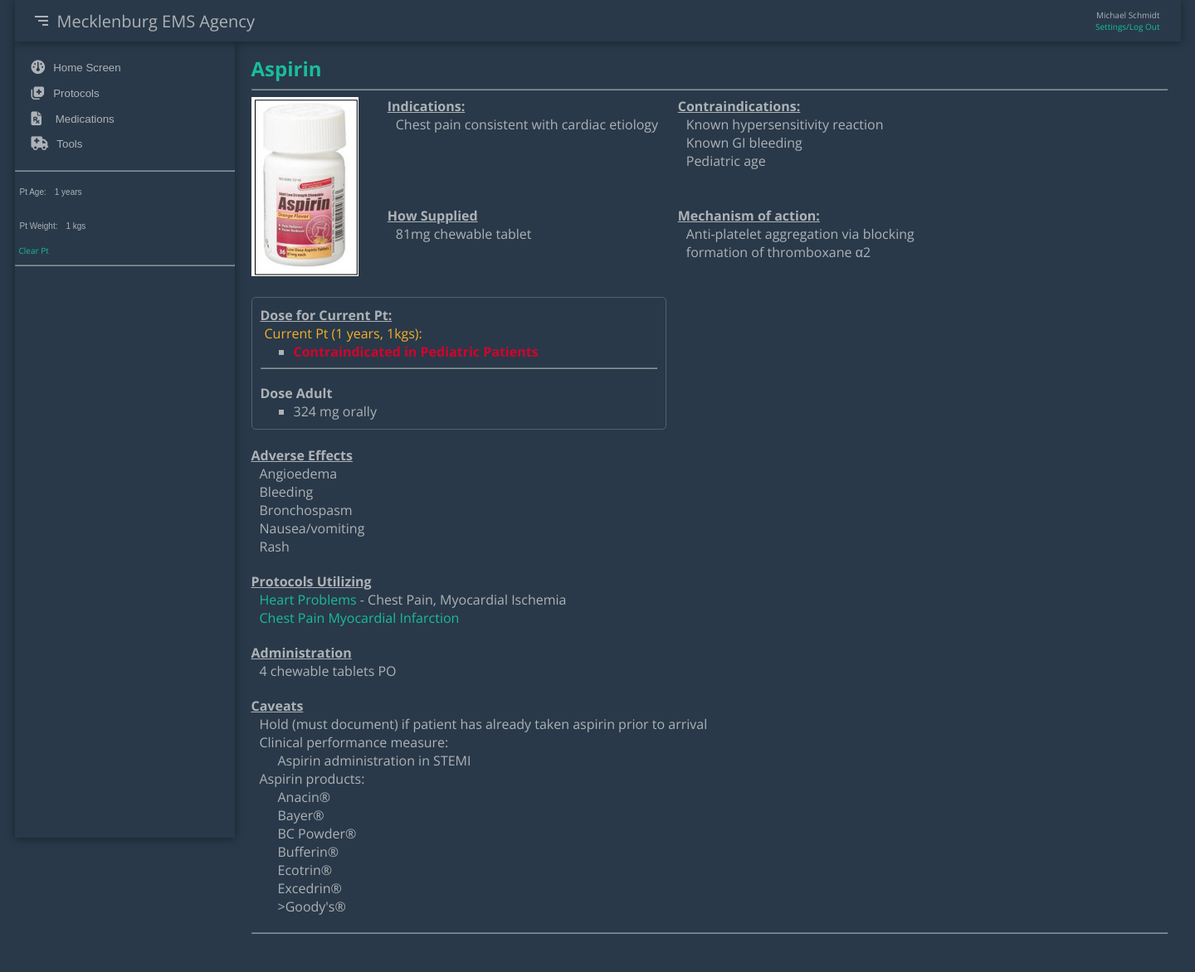
After one commit to CynicalSaint48/MyMedicAppsProtocols, a Flask app: page /medications/aspirin in a window 1440 px wide. The commit adds this page. Shown: the whole page at 83% size. Run offline with Flask 3, Linux system fonts and the light colour scheme; a user stored in the database is signed in; some libraries are stand-ins or nearby versions; some web fonts are replaced.

Commit message:
Added Albuterol and Aspirin

```diff
--- a/master/medications/routes.py
+++ b/master/medications/routes.py
@@ -25,6 +25,61 @@ def acetaminophen():
             ptMax43 = False
 
     return render_template('/medications/acetaminophen.html', ptAdult=ptAdult, ptMax43=ptMax43, ptYears=ptYears, ptKgs=ptKgs)
+
+@medications.route("/medications/adenosine")
+def adenosine():
+    if not session['ptYears']:
+        ptYears = 0
+        ptKgs = 0.0
+    else:
+        ptYears = session['ptYears']
+        ptKgs = session['ptKgs']
+    ptAdult = False
+    ptMax60 = False
+    if ptYears >= 18:
+        ptAdult = True
+        ptMax60 = False
+    else:
+
+        if ptKgs >= 60:
+            ptAdult = False
+            ptMax60 = True
+        else:
+            ptMax60 = False
+
+    return render_template('/medications/adenosine.html', ptAdult=ptAdult, ptMax60=ptMax60, ptYears=ptYears, ptKgs=ptKgs)
+
+@medications.route("/medications/albuterol")
+def albuterol():
+    if not session['ptYears']:
+        ptYears = 0
+        ptKgs = 0.0
+    else:
+        ptYears = session['ptYears']
+        ptKgs = session['ptKgs']
+    ptAdult = False
+    if ptYears >= 18:
+        ptAdult = True
+    else:
+        ptAdult = False
+
+    return render_template('/medications/albuterol.html', ptAdult=ptAdult, ptYears=ptYears, ptKgs=ptKgs)
+
+@medications.route("/medications/aspirin")
+def aspirin():
+    if not session['ptYears']:
+        ptYears = 0
+        ptKgs = 0.0
+    else:
+        ptYears = session['ptYears']
+        ptKgs = session['ptKgs']
+    ptAdult = False
+    if ptYears >= 18:
+        ptAdult = True
+    else:
+        ptAdult = False
+
+    return render_template('/medications/aspirin.html', ptAdult=ptAdult, ptYears=ptYears, ptKgs=ptKgs)
 
 @medications.route("/medications/calcium")
 def calcium():
--- a/master/static/styles.css
+++ b/master/static/styles.css
@@ -834,6 +834,10 @@ hr {
    margin: 20px;
 }
 
+.med-image {
+   margin-bottom: 20px;
+}
+
 
 @media (max-width: 950px){
    .med-image {
@@ -978,6 +982,10 @@ hr {
       gap: 30px;
    }
 
+   .ThreeFiveZero {
+      width: 350px;
+   }
+
 }
 
 input::-webkit-outer-spin-button,
--- a/master/templates/base.html
+++ b/master/templates/base.html
@@ -168,13 +168,13 @@
                                     <button class="bottom-list-button"><a href="{{ url_for('medications.acetaminophen')}}"><div class="hidden-sidebar">Acetaminophen (Tylenol)</div></a>
                                 </li>
                                 <li>
-                                    <button class="bottom-list-button"><a href="#"><div class="hidden-sidebar">Adenosine (Adenocard)</div></a>
+                                    <button class="bottom-list-button"><a href="{{ url_for('medications.adenosine')}}"><div class="hidden-sidebar">Adenosine (Adenocard)</div></a>
                                 </li>
                                 <li>
-                                    <button class="bottom-list-button"><a href="#"><div class="hidden-sidebar">Albuterol (Proventil)</div></a>
+                                    <button class="bottom-list-button"><a href="{{ url_for('medications.albuterol')}}"><div class="hidden-sidebar">Albuterol (Proventil)</div></a>
                                 </li>
                                 <li>
-                                    <button class="bottom-list-button"><a href="#"><div class="hidden-sidebar">Aspirin</div></a>
+                                    <button class="bottom-list-button"><a href="{{ url_for('medications.aspirin')}}"><div class="hidden-sidebar">Aspirin</div></a>
                                 </li>
                                 <li>
                                     <button class="bottom-list-button"><a href="#"><div class="hidden-sidebar">Atropine</div></a>
--- /dev/null
+++ b/master/templates/medications/aspirin.html
@@ -0,0 +1,117 @@
+{% extends "base.html" %}
+{% block content %}
+
+<div class="container1 content1">
+
+        <article class="media content-section">
+            <div class="container-squared">
+                <div class="container2">
+                    <h2><div class="article-title">Aspirin</div></h2>
+                    <hr>
+                </div>
+                <div class="med-container-lg large-screen">
+                    <div class="med-container-L">
+                        <div class="med-image"><img src="{{ url_for('static', filename='images/medications/aspirin.jpg') }}"></div>
+                    </div>
+                    <div class="med-container-R">
+                        <div class="med-info-group ThreeFiveZero">
+                            <div class="med-info-title">Indications:</div>
+                            <div class="med-info-sub-item">Chest pain consistent with cardiac etiology</div>
+                        </div>
+                        <div class="med-info-group ThreeFiveZero">
+                            <div class="med-info-title">Contraindications:</div>
+                            <div class="med-info-sub-item">Known hypersensitivity reaction</div>
+                            <div class="med-info-sub-item">Known GI bleeding</div>
+                            <div class="med-info-sub-item">Pediatric age</div>
+                        </div>
+                        <div class="med-info-group ThreeFiveZero">
+                            <div class="med-info-title">How Supplied</div>
+                            <div class="med-info-sub-item">81mg chewable tablet</div>
+                        </div>
+                        <div class="med-info-group ThreeFiveZero">
+                            <div class="med-info-title">Mechanism of action:</div>
+                            <div class="med-info-sub-item">Anti-platelet aggregation via blocking formation of thromboxane &alpha;2</div>
+                        </div>
+                    </div>
+            </div>
+            <div class="med-container small-screen">
+                <div class="med-image"><img src="{{ url_for('static', filename='images/medications/aspirin.jpg') }}"></div>
+                <div class="med-info-group">
+                    <div class="med-info-title">Indications:</div>
+                    <div class="med-info-sub-item">Chest pain consistent with cardiac etiology</div>
+                </div>
+                <div class="med-info-group">
+                    <div class="med-info-title">Contraindications:</div>
+                    <div class="med-info-sub-item">Known hypersensitivity reaction</div>
+                    <div class="med-info-sub-item">Known GI bleeding</div>
+                    <div class="med-info-sub-item">Pediatric age</div>
+                </div>
+                <div class="med-info-group">
+                    <div class="med-info-title">How Supplied</div>
+                    <div class="med-info-sub-item">81mg chewable tablet</div>
+                </div>
+                <div class="med-info-group">
+                    <div class="med-info-title">Mechanism of action:</div>
+                    <div class="med-info-sub-item">Anti-platelet aggregation via blocking formation of thromboxane &Alpha;2</div>
+                </div>
+            </div>
+                <div class="medication-dose-group">
+                    <div>
+                        {% if ptYears %}
+                            <div class="med-info-title">Dose for Current Pt:</div>
+                                {% if ptAdult %}
+                                        <div class="currentPatient">Current Pt ({{ ptYears }} years, {{ ptKgs }}kgs):</div>
+                                            <ul>
+                                                <li>Adult: <dose style="color:#f4b02a;font-weight:500">324 mg orally</dose></li>
+                                            </ul>
+                                {% else %}
+                                        <div class="currentPatient">Current Pt ({{ ptYears }} years, {{ ptKgs }}kgs):</div>
+                                            <ul>
+                                                <li><b style="color:#D2042D;font-weight:600">Contraindicated in Pediatric Patients</b></li>
+                                            </ul>
+                                {% endif %}
+                        <hr>
+                        {% else %}
+                        {% endif %}
+                    </div>
+                    <div class="dose-item">
+                        <b>Dose Adult</b>
+                        <ul><li>324 mg orally</li></ul>
+                    </div>
+                </div>
+                <div class="med-info-group">
+                    <div class="med-info-title">Adverse Effects</div>
+                    <div class="med-info-sub-item">Angioedema</div>
+                    <div class="med-info-sub-item">Bleeding</div>
+                    <div class="med-info-sub-item">Bronchospasm</div>
+                    <div class="med-info-sub-item">Nausea/vomiting</div>
+                    <div class="med-info-sub-item">Rash</div>
+                </div>
+                <div class="med-info-group">
+                    <div class="med-info-title">Protocols Utilizing</div>
+                    <div class="med-info-sub-item"><a FIXME: href="" FIXME:>Heart Problems</a> -  Chest Pain, Myocardial Ischemia</div>
+                    <div class="med-info-sub-item"><a FIXME: href="" FIXME:>Chest Pain Myocardial Infarction</a></div>
+                </div>
+                <div class="med-info-group">
+                    <div class="med-info-title">Administration</div>
+                    <div class="med-info-sub-item">4 chewable tablets PO</div>
+                </div>
+                <div class="med-info-group">
+                    <div class="med-info-title">Caveats</div>
+                    <div class="med-info-sub-item">Hold (must document) if patient has already taken aspirin prior to arrival</div>
+                    <div class="med-info-sub-item">Clinical performance measure:</div>
+                        <thing>&emsp;&emsp;Aspirin administration in STEMI</thing>
+                    <div class="med-info-sub-item">Aspirin products:</div>
+                    <thing>&emsp;&emsp;Anacin®</thing><br>
+                        <thing>&emsp;&emsp;Bayer®</thing><br>
+                        <thing>&emsp;&emsp;BC Powder®</thing><br>
+                        <thing>&emsp;&emsp;Bufferin®</thing><br>
+                        <thing>&emsp;&emsp;Ecotrin®</thing><br>
+                        <thing>&emsp;&emsp;Excedrin®</thing><br>
+                        <thing>&emsp;&emsp;>Goody's®</thing><br>
+                </div>
+            <hr>
+        </article>
+
+</div>
+{% endblock %}
--- a/master/templates/medications/dexamethasone.html
+++ b/master/templates/medications/dexamethasone.html
@@ -58,8 +58,8 @@
                 </div>
                 <div class="medication-dose-group">
                     <div>
+                        {% if ptYears %}
                         <div class="med-info-title">Dose for Current Pt:</div>
-                        {% if ptYears %}
                                 {% if ptAdult %}
                                         <div class="currentPatient">Current Pt ({{ ptYears }} years, {{ ptKgs }}kgs):</div>
                                             <ul>
@@ -74,10 +74,10 @@
                                             <ul><li>Pediatric: <b style="color:#f4b02a;font-weight:500">{{ ptKgs * 0.6 }}mg IV, PO; &nbsp or {{(ptKgs * 0.6)/4 }} ml</b></li></ul>
                                     {% endif %}
                                 {% endif %}
+                                <hr>
                             {% else %}
                             {% endif %}
                     </div>
-                    <hr>
                         <div class="dose-item">
                             <b>Dose Adult</b>
                             <thing>15 mg IV, IM, PO</thing>
```
Also changed, not shown: master/templates/medications/acetaminophen.html (+5 -5 lines), master/templates/medications/adenosine.html (added, +134 -0 lines), master/templates/medications/albuterol.html (added, +111 -0 lines), master/templates/medications/calcium.html (+6 -6 lines), master/templates/medications/diltiazem.html (+4 -4 lines), master/static/images/medications/adenosine_helper.jpg (added), master/static/images/medications/adenosine_vial.jpg (added), master/static/images/medications/albuterol.jpg (added), master/static/images/medications/aspirin.jpg (added). Lines whose indentation alone changed are shown as unchanged.
